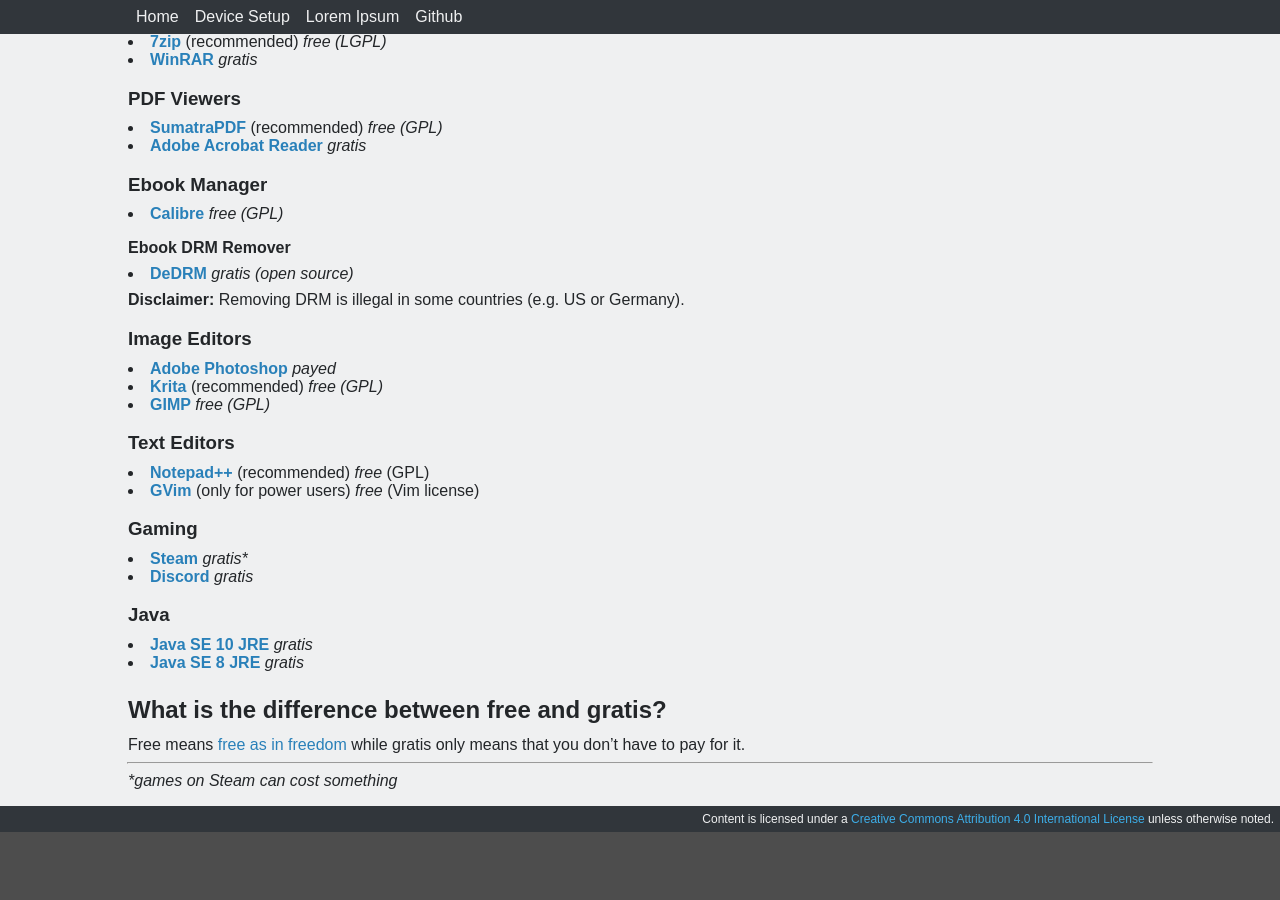
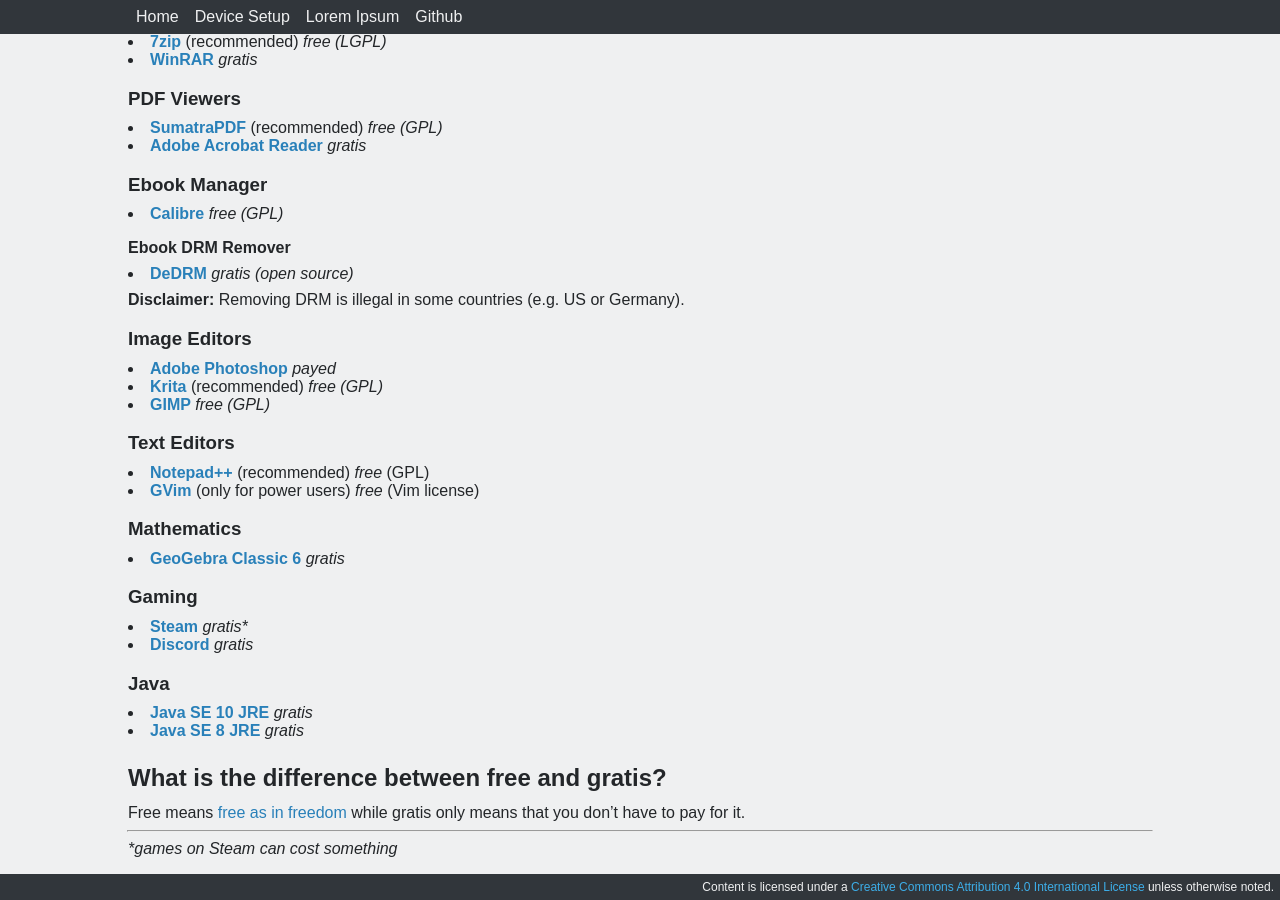
Before and after one commit to jstsmthrgk/jstsmthrgk.github.io, a Jekyll site: the page built from devicesetup/windows.md, in a window 1280 px wide and 900 px high, scrolled down 596 px. Built offline with Jekyll 4.4.1, drawn with Linux system fonts in a browser that asks for light colours; before the commit the page ends 1428 px from its top, so only the background shows below that.

Commit message:
geogebra

```diff
--- a/devicesetup/windows.md
+++ b/devicesetup/windows.md
@@ -68,6 +68,11 @@
 - [**GVim**](https://www.vim.org/download.php#pc) (only for power users) _free_ (Vim license)
 
 
+### Mathematics
+
+- [**GeoGebra Classic 6**](https://wiki.geogebra.org/en/Reference:GeoGebra_Installation#GeoGebra_Classic_6) _gratis_
+
+
 ### Gaming
 
 - [**Steam**](https://store.steampowered.com/about/) _gratis*_
```
